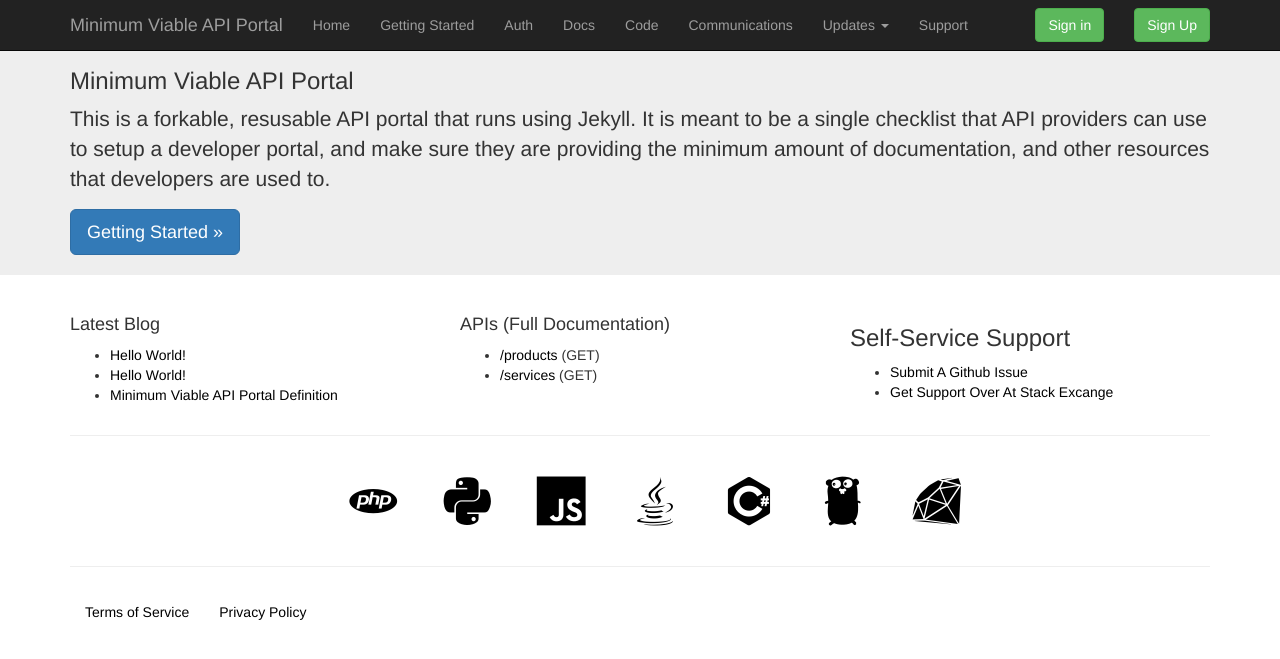
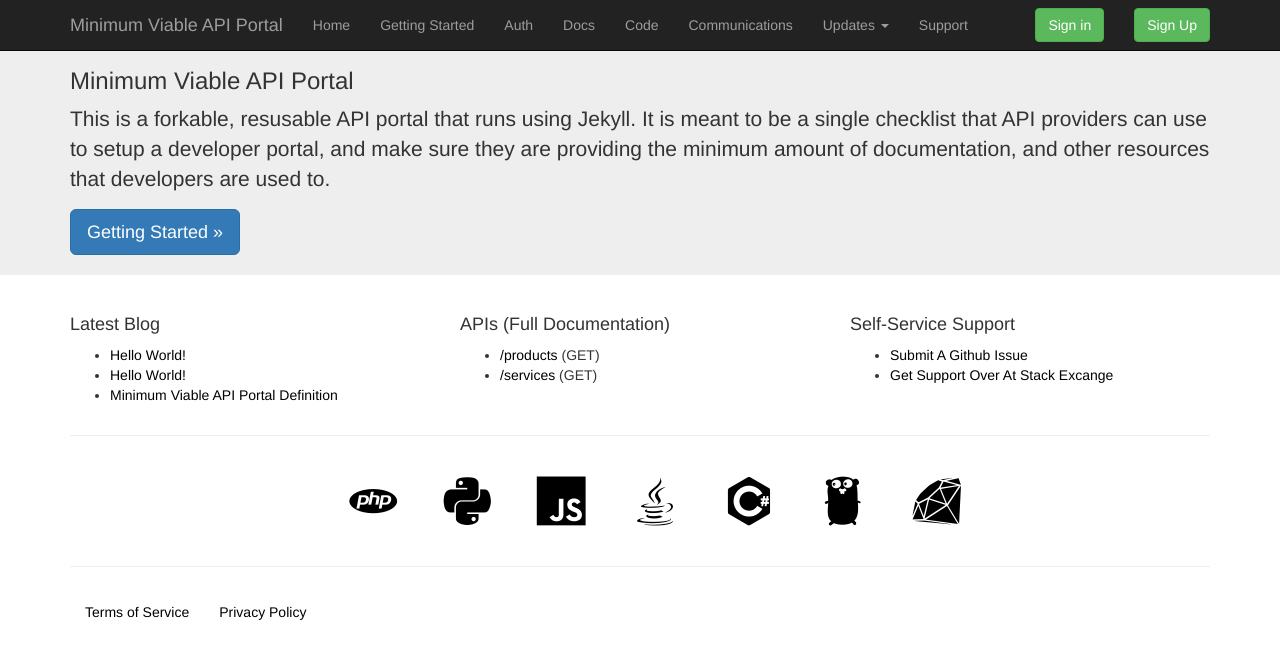
Before and after one commit to api-evangelist/portal-minimum, a Jekyll site: the page built from index.html, in a window 1280 px wide. Shown: the top 659 px of the page. Built offline with Jekyll 4.4.1, drawn with Linux system fonts in a browser that asks for light colours.

Commit message:
change size

```diff
--- a/index.html
+++ b/index.html
@@ -35,7 +35,7 @@ layout: page
     </ul>
  </div>
   <div class="col-md-4">
-    <h3>{{ site.self_service_support.title }}</h3>
+    <h4>{{ site.self_service_support.title }}</h4>
     <ul>
       {% if site.self_service_support.github_issues_url %}<li><a href="{{ site.self_service_support.github_issues_url }}">{{ site.self_service_support.github_issues_label }}</a></li>{% endif %}
       {% if site.self_service_support.email %}<li><a href="{{ site.self_service_support.forum_url }}">{{ site.self_service_support.forum_label }}</a></li>{% endif %}
```
